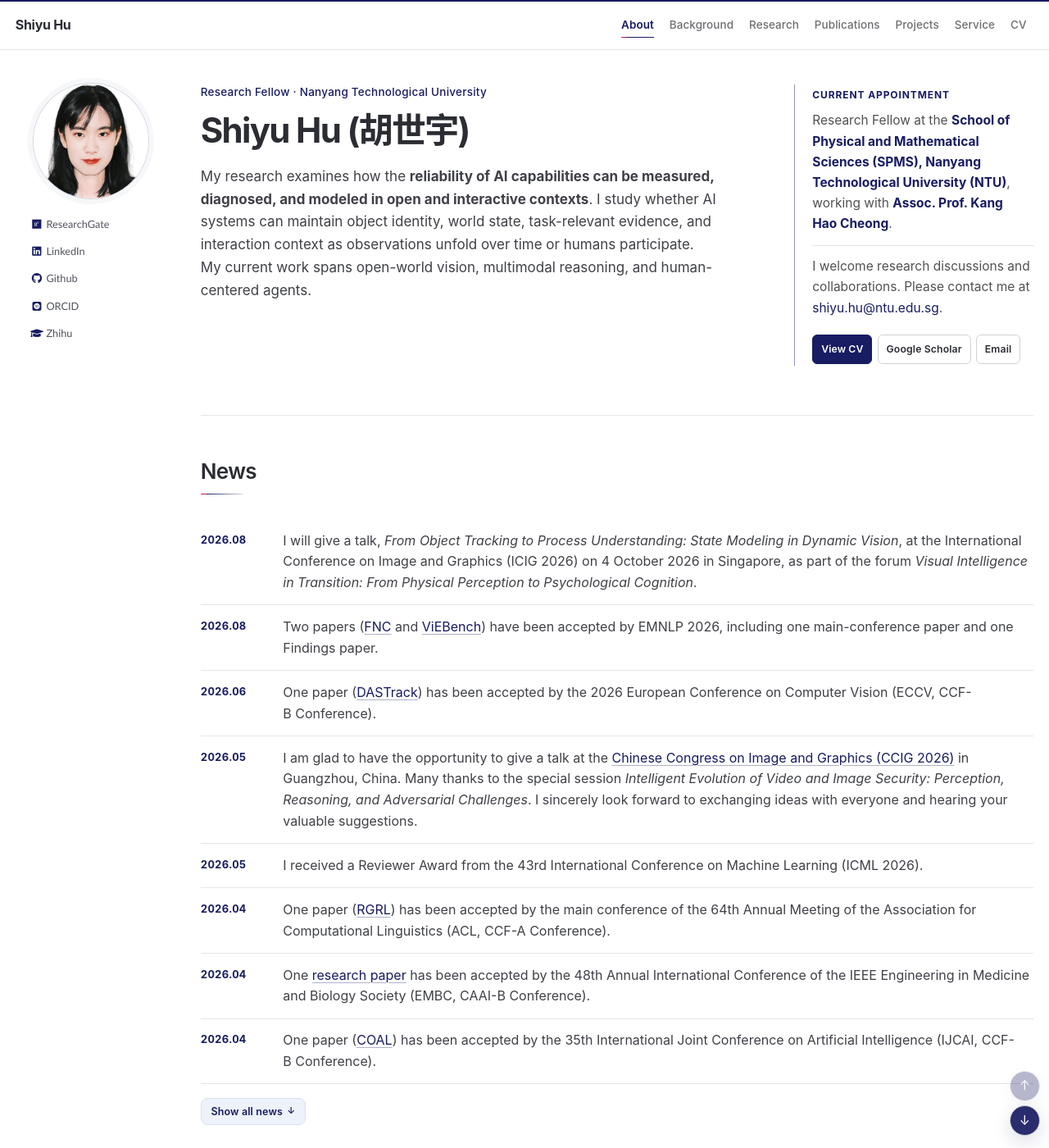
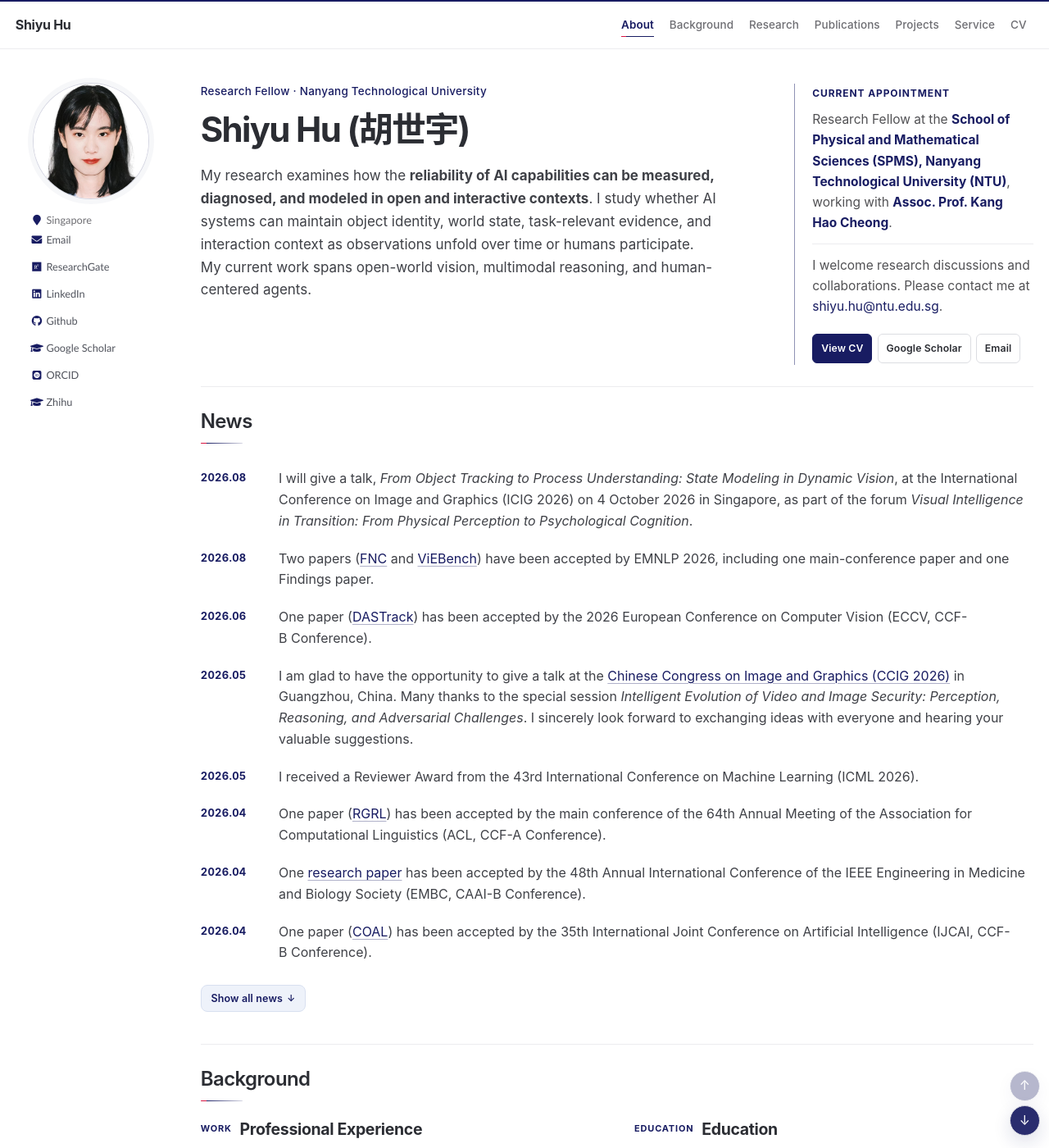
Before and after one commit to huuuuusy/huuuuusy.github.io, a Jekyll site: the page built from _pages/about.md, in a window 1280 px wide and 1400 px high. Shown: the whole window at 82% size. Built offline with Jekyll 4.4.1, drawn with Linux system fonts in a browser that asks for light colours; some web fonts are replaced.

Commit message:
Refine homepage spacing and density

```diff
--- a/_sass/_homepage-editorial.scss
+++ b/_sass/_homepage-editorial.scss
@@ -12,8 +12,8 @@
     --editorial-paper: #ffffff;
     --editorial-surface: #ffffff;
     --editorial-muted: #6e6e73;
-    --editorial-rule: #e5e5e7;
-    --editorial-rule-strong: #d2d2d7;
+    --editorial-rule: #ececef;
+    --editorial-rule-strong: #dcdde2;
     --editorial-soft: #f5f7fb;
     --ntu-navy: #181c62;
     --orbit-blue: var(--ntu-navy);
@@ -31,8 +31,8 @@
     color: var(--editorial-ink);
     background: var(--editorial-paper);
     font-family: var(--editorial-sans);
-    font-size: 17px;
-    line-height: 1.62;
+    font-size: 16px;
+    line-height: 1.58;
     letter-spacing: 0;
 }
 
@@ -242,7 +242,7 @@
 
 .homepage-shell .home-section {
     margin: 0;
-    padding: 4rem 0 4.2rem;
+    padding: 3rem 0;
     scroll-margin-top: 4.8rem;
     border: 0;
     border-top: 1px solid var(--editorial-rule);
@@ -276,7 +276,7 @@
     border: 0;
     color: var(--editorial-heading);
     font-family: var(--editorial-serif);
-    font-size: 26px;
+    font-size: 24px;
     font-weight: 600;
     letter-spacing: -.025em;
     line-height: 1.18;
@@ -300,6 +300,13 @@
 
 }
 
+.homepage-shell .home-section > h1:first-child:before {
+    display: none;
+    height: 0;
+    margin: 0;
+    content: none;
+}
+
 .homepage-shell .home-section h2 {
     margin: 2.35rem 0 .9rem;
     color: var(--editorial-heading);
@@ -480,8 +487,8 @@
     position: relative;
     max-width: none;
     margin: 0;
-    padding: .92rem 0 .92rem 6.7rem;
-    border-bottom: 1px solid var(--editorial-rule);
+    padding: .68rem 0 .68rem 6.35rem;
+    border-bottom: 0;
     color: var(--editorial-ink);
     font-size: 16px;
     line-height: 1.6;
@@ -493,7 +500,7 @@
 
     > strong:first-child {
         position: absolute;
-        top: .92rem;
+        top: .68rem;
         left: 0;
         width: 5.25rem;
         color: var(--orbit-blue);
@@ -727,7 +734,7 @@
 .homepage-shell #lead-author-publications,
 .homepage-shell #collaborative-publications,
 .homepage-shell #preprints {
-    margin: 2.7rem 0 .55rem;
+    margin: 2.2rem 0 .45rem;
     padding: 0 0 .7rem;
     border-bottom: 1px solid var(--editorial-rule-strong);
     color: var(--editorial-heading);
@@ -741,10 +748,10 @@
 .homepage-shell .home-section--publications .paper-box {
     display: grid;
     grid-template-columns: 184px minmax(0, 1fr);
-    gap: 1.55rem;
+    gap: 1.35rem;
     align-items: start;
     margin: 0;
-    padding: 1.45rem 0;
+    padding: 1.15rem 0;
     border: 0;
     border-bottom: 1px solid var(--editorial-rule);
     border-radius: 0;
@@ -930,7 +937,7 @@
 /* Projects, honors, and service */
 
 .homepage-shell .project-grid {
-    gap: 2rem 2.5rem;
+    gap: 1.6rem 2.3rem;
 }
 
 .homepage-shell .project-card {
@@ -1014,7 +1021,7 @@
 
 .homepage-shell .honors-list > ul > li {
     margin: 0;
-    padding: .82rem 0;
+    padding: .68rem 0;
     border: 0;
     border-bottom: 1px solid var(--editorial-rule);
     border-radius: 0;
@@ -1044,7 +1051,7 @@
 
 .homepage-shell .home-section--activities h2 {
     display: block;
-    margin: 2.3rem 0 .75rem;
+    margin: 1.8rem 0 .7rem;
     padding: 0 0 .55rem;
     border-bottom: 1px solid var(--editorial-rule-strong);
     border-radius: 0;
@@ -1066,11 +1073,11 @@
 
 .homepage-shell .visitor-insights {
     display: block;
-    margin: 2.7rem 0 .8rem;
+    margin: .2rem 0 .65rem;
     padding: 0;
     overflow: visible;
     border: 0;
-    border-top: 1px solid var(--editorial-rule-strong);
+    border-top: 0;
     border-bottom: 1px solid var(--editorial-rule);
     border-radius: 0;
     background: transparent;
@@ -1083,7 +1090,8 @@
     min-height: 0;
     gap: .65rem;
     align-items: baseline;
-    padding: .8rem 0;
+    padding: .68rem 0;
+    border-right: 0;
     color: var(--editorial-heading);
     cursor: pointer;
     list-style: none;
@@ -1204,17 +1212,38 @@
     }
 
     .homepage-shell .home-section {
-        padding-top: 3.5rem;
-        padding-bottom: 3.7rem;
+        padding-top: 1.9rem;
+        padding-bottom: 2rem;
     }
 
     .homepage-shell .home-section--intro {
         padding-top: .45rem;
-        padding-bottom: 4rem;
+        padding-bottom: 1.7rem;
     }
 
     .homepage-shell .home-section > h1:first-child {
-        margin-bottom: 2rem;
+        margin-bottom: 1.35rem;
+    }
+
+    .homepage-shell .home-section--background {
+        padding-bottom: 1.35rem;
+    }
+
+    .homepage-shell .home-section--research {
+        padding-top: 1.65rem;
+    }
+
+    .homepage-shell .background-entry {
+        padding-top: .6rem;
+        padding-bottom: .6rem;
+    }
+
+    .homepage-shell .background-entry:first-child {
+        padding-top: .5rem;
+    }
+
+    .homepage-shell .background-entry:last-child {
+        padding-bottom: .2rem;
     }
 
     .homepage-shell .home-main .sidebar {
@@ -1239,12 +1268,6 @@
         width: 148px;
         margin: 1.1rem auto 0;
         font-size: 12.75px;
-    }
-
-    .homepage-shell .home-main .author-link--location,
-    .homepage-shell .home-main .author-link--email,
-    .homepage-shell .home-main .author-link--scholar {
-        display: none;
     }
 
     .homepage-shell .home-main .home-page {
@@ -1411,12 +1434,24 @@
     }
 
     .homepage-shell .home-section {
-        padding: 3rem 0 3.2rem;
+        padding: 1.8rem 0 1.9rem;
     }
 
     .homepage-shell .home-section:first-child,
     .homepage-shell .home-section--intro {
         padding-top: .3rem;
+    }
+
+    .homepage-shell .home-section--intro {
+        padding-bottom: 1.75rem;
+    }
+
+    .homepage-shell .home-section--background {
+        padding-bottom: 1.3rem;
+    }
+
+    .homepage-shell .home-section--research {
+        padding-top: 1.5rem;
     }
 
     .homepage-shell .home-section > h1:first-child {
@@ -1548,6 +1583,22 @@
         grid-template-columns: 94px minmax(0, 1fr);
         gap: .78rem;
     }
+}
+
+/* Tighter closing rhythm: keep one heading accent and one footer divider. */
+
+.homepage-shell .home-section--activities {
+    padding-bottom: 1rem;
+}
+
+.homepage-shell .home-section--contact {
+    padding-top: 1.25rem;
+    padding-bottom: .5rem;
+    border-top: 0;
+}
+
+.homepage-shell .home-section--contact > h1:first-child {
+    margin-bottom: 1.05rem;
 }
 
 @media (prefers-reduced-motion: reduce) {
```
